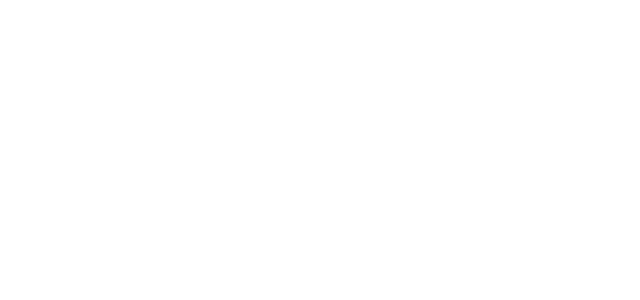
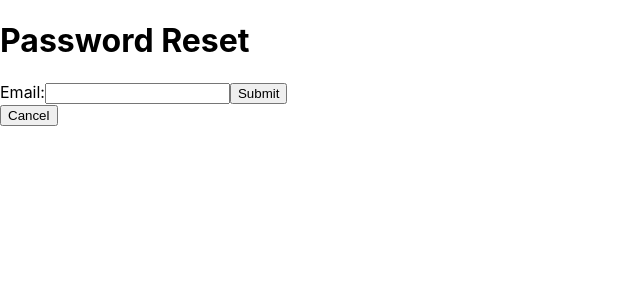
Before and after one commit to sanchezbazan/FE-cosmicboards, a React (Create React App) app: page /account/password/reset/confirm/1/1 in a window 1280 px wide. Shown: the top 300 px of the page, without its empty margins (0-640 px from the left). Built offline with nearby package versions, Linux system fonts and the light colour scheme.

Commit message:
Organized

```diff
--- a/src/App.js
+++ b/src/App.js
@@ -4,15 +4,18 @@ import Home from './Home';
 import RegistrationForm from './registration';
 import Login from './login';
 import UserDetail from './userDetail';
-
+import PasswordReset from './PasswordReset';
+import PasswordConfirm from './PasswordConfirm';
 const App = () => {
   return (
     <Router>
       <Switch>
         <Route exact path="/" component={Home} />
-        <Route exact path="/accounts/registration/" component={RegistrationForm} />
-        <Route exact path="/accounts/login/" component={Login} />
-        <Route path="/api/v1/users/portal/" component={UserDetail} />
+        <Route exact path="/account/registration/" component={RegistrationForm} />
+        <Route exact path="/account/login/" component={Login} />
+        <Route path="/account/overview/" component={UserDetail} />
+        <Route path="/account/password/reset/" component={PasswordReset} />
+        <Route path="/account/password/confirm/" component={PasswordConfirm} />
       </Switch>
     </Router>
   );
--- a/src/Home.js
+++ b/src/Home.js
@@ -5,8 +5,8 @@ const Home = () => {
   return (
     <div>
       <h1>Welcome to the Home Page</h1>
-      <Link to="/accounts/registration/">Go to Registration</Link>
-      <Link to="/accounts/login/">Go to Login</Link>
+      <Link to="account/registration/">Go to Registration</Link>
+      <Link to="account/login/">Go to Login</Link>
     </div>
   );
 };
--- /dev/null
+++ b/src/PasswordConfirm.js
@@ -0,0 +1,67 @@
+import React, { useState } from 'react';
+import axios from 'axios';
+import { useLocation } from 'react-router-dom';
+
+function useQuery() {
+  return new URLSearchParams(useLocation().search);
+}
+
+const PasswordConfirm = () => {
+  const query = useQuery();
+  const uid = query.get('uid');
+  const token = query.get('token');
+
+  const [password1, setPassword1] = useState("");
+  const [password2, setPassword2] = useState("");
+  const [message, setMessage] = useState("");
+
+  const handlePassword1Change = (event) => {
+    setPassword1(event.target.value);
+  };
+
+  const handlePassword2Change = (event) => {
+    setPassword2(event.target.value);
+  };
+
+  const handleSubmit = async (event) => {
+    event.preventDefault();
+
+    if (password1 !== password2) {
+      setMessage("Passwords do not match");
+      return;
+    }
+
+    try {
+      await axios.post('http://localhost:8000/account/password/reset/confirm/', {
+        uid,
+        token,
+        new_password1: password1,
+        new_password2: password2,
+      });
+      setMessage("Password successfully reset");
+    } catch (error) {
+      console.error(error);
+      setMessage("An error occurred");
+    }
+  };
+
+  return (
+    <div>
+      <h1>Reset Password</h1>
+      <form onSubmit={handleSubmit}>
+        <label>
+          New Password:
+          <input type="password" name="password1" value={password1} onChange={handlePassword1Change} required />
+        </label>
+        <label>
+          Confirm New Password:
+          <input type="password" name="password2" value={password2} onChange={handlePassword2Change} required />
+        </label>
+        <button type="submit">Submit</button>
+      </form>
+      <p>{message}</p>
+    </div>
+  );
+};
+
+export default PasswordConfirm;
--- /dev/null
+++ b/src/PasswordReset.js
@@ -0,0 +1,52 @@
+// PasswordReset.js
+import React, { useState } from 'react';
+import axios from 'axios';
+import { useHistory } from 'react-router-dom'; // import useHistory
+
+const PasswordReset = () => {
+  const [email, setEmail] = useState("");
+  const [message, setMessage] = useState("");
+
+  let history = useHistory(); // initialize useHistory
+
+  const handleInputChange = (event) => {
+    setEmail(event.target.value);
+  };
+
+  const handleFormSubmit = async (event) => {
+    event.preventDefault();
+
+    const headers = {
+      'Content-Type': 'application/json',
+    };
+
+    try {
+      await axios.post('http://localhost:8000/account/password/reset/', { email }, { headers });
+      setMessage("Password reset email has been sent, please check your email");
+    } catch (error) {
+      console.error("An error occurred during password reset.", error);
+      setMessage("An error occurred, please try again.");
+    }
+  };
+
+  const handleCancelClick = () => {
+    history.push('/'); // Go back to home page
+  };
+
+  return (
+    <div>
+      <h1>Password Reset</h1>
+      <form onSubmit={handleFormSubmit}>
+        <label>
+          Email:
+          <input type="text" name="email" value={email} onChange={handleInputChange} />
+        </label>
+        <button type="submit">Submit</button>
+      </form>
+      <button onClick={handleCancelClick}>Cancel</button> {/* Add a cancel button */}
+      <p>{message}</p>
+    </div>
+  );
+};
+
+export default PasswordReset;
--- a/src/login.js
+++ b/src/login.js
@@ -12,29 +12,35 @@ const Login = () => {
     event.preventDefault();
 
     try {
-      const response = await axios.post('http://localhost:8000/api/v1/accounts/login/', {
+      const response = await axios.post('http://localhost:8000/account/login/', {
         username,
         password,
       });
 
-      // The response will contain the token that you can save to the localStorage or
-      // any other place you'd like to keep for further authenticated requests.
       localStorage.setItem('token', response.data.key);
-      // Depending on your backend implementation, you might receive the user id in response.data
-      // Assuming that's the case, you can store it in local storage for future use
-      // localStorage.setItem('userId', response.data.userId);
+
       alert('Login successful!');
 
       // After successful login, you can navigate to the UserDetail page
       // replace 'userId' with the actual user id from the login response
-      history.push(`/api/v1/users/portal`);
+      history.push(`/account/overview`);
     } catch (error) {
       console.error("An error occurred during login.", error);
       alert('An error occurred. Please check your credentials and try again.');
     }
   };
 
+  const handleGoHome = () => {
+    history.push('/'); // Go to home page
+};
+
+const handleGoToPasswordReset = () => {
+  history.push('/account/password/reset'); // Go to PasswordReset page
+};
+
+
   return (
+    <div>
     <form onSubmit={handleSubmit}>
       <label>
         Username:
@@ -46,6 +52,10 @@ const Login = () => {
       </label>
       <button type="submit">Login</button>
     </form>
+    <button onClick={handleGoHome}>Go Back Home</button> {/* Add a button to go back home */}
+    <button onClick={handleGoToPasswordReset}>Reset Password</button> {/* Add a button to go to PasswordReset page */}
+    </div>
+
   );
 };
 
--- a/src/registration.js
+++ b/src/registration.js
@@ -1,6 +1,6 @@
 import React, { useState } from 'react';
 import axios from 'axios';
-
+import { useHistory } from 'react-router-dom';
 
 const RegistrationForm = () => {
     const [username, setUsername] = useState('');
@@ -10,7 +10,7 @@ const RegistrationForm = () => {
     const [password2, setPassword2] = useState('');
     const [error, setError] = useState('');
 
-
+    const history = useHistory();
 
     const handleSubmit = (e) => {
         e.preventDefault();
@@ -24,9 +24,9 @@ const RegistrationForm = () => {
 
     };
 
-    axios.post('http://localhost:8000/api/v1/accounts/registration/', data)
+    axios.post('http://localhost:8000/account/registration/', data)
         .then(response => {
-
+            history.push('/');
         })
         .catch(error => {
             if (error.response && error.response.data && error.response.data.error) {
@@ -35,6 +35,9 @@ const RegistrationForm = () => {
                 setError('An error occurred during registration.');
             }
         });
+};
+const handleGoHome = () => {
+    history.push('/'); // Go to home page
 };
 
     return (
@@ -70,6 +73,7 @@ const RegistrationForm = () => {
                 />
                 <button type="submit">Register</button>
             </form>
+            <button onClick={handleGoHome}>Go Back Home</button> {/* Add a button to go back home */}
         </div>
     );
 };
--- a/src/userDetail.js
+++ b/src/userDetail.js
@@ -1,9 +1,13 @@
 // UserDetail.js
 import React, { useState, useEffect } from 'react';
 import axios from 'axios';
+import { useHistory } from "react-router-dom";
 
 const UserDetail = () => {
   const [user, setUser] = useState(null);
+  const [editing, setEditing] = useState(false);
+  const [editedUser, setEditedUser] = useState({});
+  const history = useHistory();
 
   useEffect(() => {
     const fetchUserDetail = async () => {
@@ -14,9 +18,9 @@ const UserDetail = () => {
       };
 
       try {
-        const response = await axios.get('http://localhost:8000/api/v1/users/portal', { headers });
-        console.log(response.data);
+        const response = await axios.get('http://localhost:8000/account/overview/', { headers });
         setUser(response.data[0]);
+        setEditedUser(response.data[0]);
       } catch (error) {
         console.error("An error occurred during fetching user detail.", error);
       }
@@ -25,16 +29,83 @@ const UserDetail = () => {
     fetchUserDetail();
   }, []);
 
+  const handleEditButtonClick = () => {
+    setEditing(true);
+  };
+
+  const handleInputChange = (event) => {
+    setEditedUser({ ...editedUser, [event.target.name]: event.target.value });
+  };
+
+  const handleFormSubmit = async (event) => {
+    event.preventDefault();
+    const token = localStorage.getItem('token');
+    const headers = {
+      'Content-Type': 'application/json',
+      'Authorization': `Token ${token}`
+    };
+    try {
+      const response = await axios.patch(`http://localhost:8000/account/overview/${user.id}/`, editedUser, { headers });
+      setUser(response.data);
+      setEditing(false);
+    } catch (error) {
+      console.error("An error occurred during updating user detail.", error);
+    }
+  };
+
+  const handleLogout = async () => {
+    const token = localStorage.getItem('token');
+    const headers = {
+      'Content-Type': 'application/json',
+      'Authorization': `Token ${token}`
+    };
+    try {
+      await axios.post('http://localhost:8000/account/logout/', {}, { headers });
+      localStorage.removeItem('token');
+      // redirect user to login page or just clear the user data
+
+      setUser(null);
+      history.push("/");
+    } catch (error) {
+      console.error("An error occurred during logout.", error);
+    }
+  };
+
   if (!user) {
-    return <div>Loading...</div>;
+    history.push("/account/login");
+    return null;
   }
+
+  if (editing) {
+    return (
+      <div>
+        <h1>Edit User</h1>
+        <form onSubmit={handleFormSubmit}>
+          <label>
+            Username:
+            <input type="text" name="username" value={editedUser.username} onChange={handleInputChange} />
+          </label>
+          <label>
+            Email:
+            <input type="text" name="email" value={editedUser.email} onChange={handleInputChange} />
+          </label>
+          {/* Add other user details as necessary */}
+          <button type="submit">Submit</button>
+          <button type="button" onClick={() => setEditing(false)}>Cancel</button> {/* Add a cancel button */}
+        </form>
+      </div>
+    );
+  }
+
 
   return (
     <div>
-      <h1>User Detail</h1>
-      {/* Display user details here */}
+      <h1>Account Overview</h1>
       <p>Username: {user.username}</p>
+      <p>Email: {user.email}</p>
       {/* Add other user details as necessary */}
+      <button onClick={handleEditButtonClick}>Edit</button>
+      <button onClick={handleLogout}>Logout</button>
     </div>
   );
 };
```
